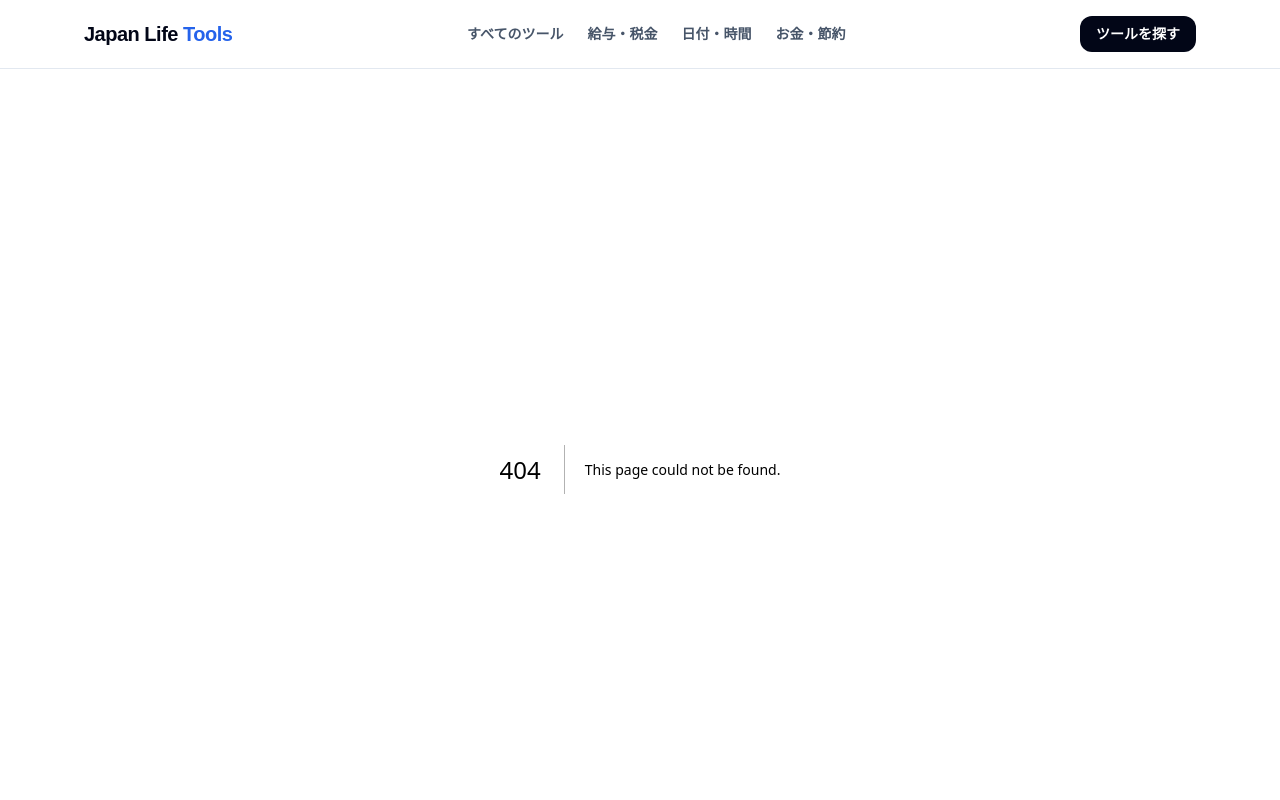
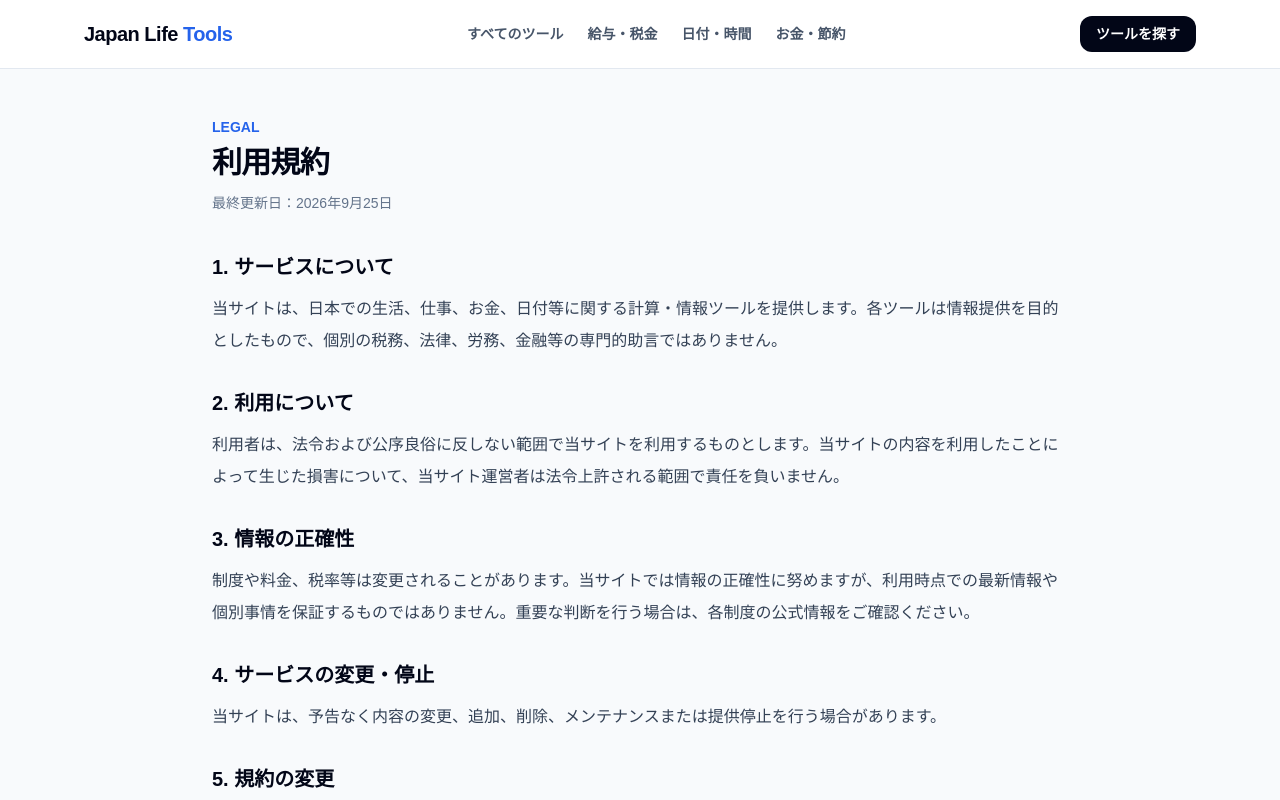
Before and after one commit to RyuSeiri/japan-life-tools, a Next.js app: page /terms in a window 1280 px wide. Before the commit this address had no page. Shown: the top 800 px of the page. Built offline with nearby package versions, Linux system fonts and the light colour scheme.

Commit message:
Add terms page

```diff
--- /dev/null
+++ b/app/terms/page.tsx
@@ -0,0 +1,25 @@
+import type { Metadata } from "next";
+
+export const metadata: Metadata = {
+  title: "利用規約",
+  description: "Japan Life Toolsの利用規約です。"
+};
+
+export default function TermsPage() {
+  return (
+    <main className="mx-auto max-w-4xl px-5 py-12">
+      <div className="mb-10">
+        <p className="text-sm font-bold text-blue-600">LEGAL</p>
+        <h1 className="mt-2 text-3xl font-black tracking-tight text-slate-950">利用規約</h1>
+        <p className="mt-3 text-sm text-slate-500">最終更新日：2026年9月25日</p>
+      </div>
+      <div className="space-y-8 leading-8 text-slate-700">
+        <section><h2 className="text-xl font-bold text-slate-950">1. サービスについて</h2><p className="mt-3">当サイトは、日本での生活、仕事、お金、日付等に関する計算・情報ツールを提供します。各ツールは情報提供を目的としたもので、個別の税務、法律、労務、金融等の専門的助言ではありません。</p></section>
+        <section><h2 className="text-xl font-bold text-slate-950">2. 利用について</h2><p className="mt-3">利用者は、法令および公序良俗に反しない範囲で当サイトを利用するものとします。当サイトの内容を利用したことによって生じた損害について、当サイト運営者は法令上許される範囲で責任を負いません。</p></section>
+        <section><h2 className="text-xl font-bold text-slate-950">3. 情報の正確性</h2><p className="mt-3">制度や料金、税率等は変更されることがあります。当サイトでは情報の正確性に努めますが、利用時点での最新情報や個別事情を保証するものではありません。重要な判断を行う場合は、各制度の公式情報をご確認ください。</p></section>
+        <section><h2 className="text-xl font-bold text-slate-950">4. サービスの変更・停止</h2><p className="mt-3">当サイトは、予告なく内容の変更、追加、削除、メンテナンスまたは提供停止を行う場合があります。</p></section>
+        <section><h2 className="text-xl font-bold text-slate-950">5. 規約の変更</h2><p className="mt-3">必要に応じて本規約を変更することがあります。変更後の規約は当サイトに掲載した時点から適用します。</p></section>
+      </div>
+    </main>
+  );
+}
```
